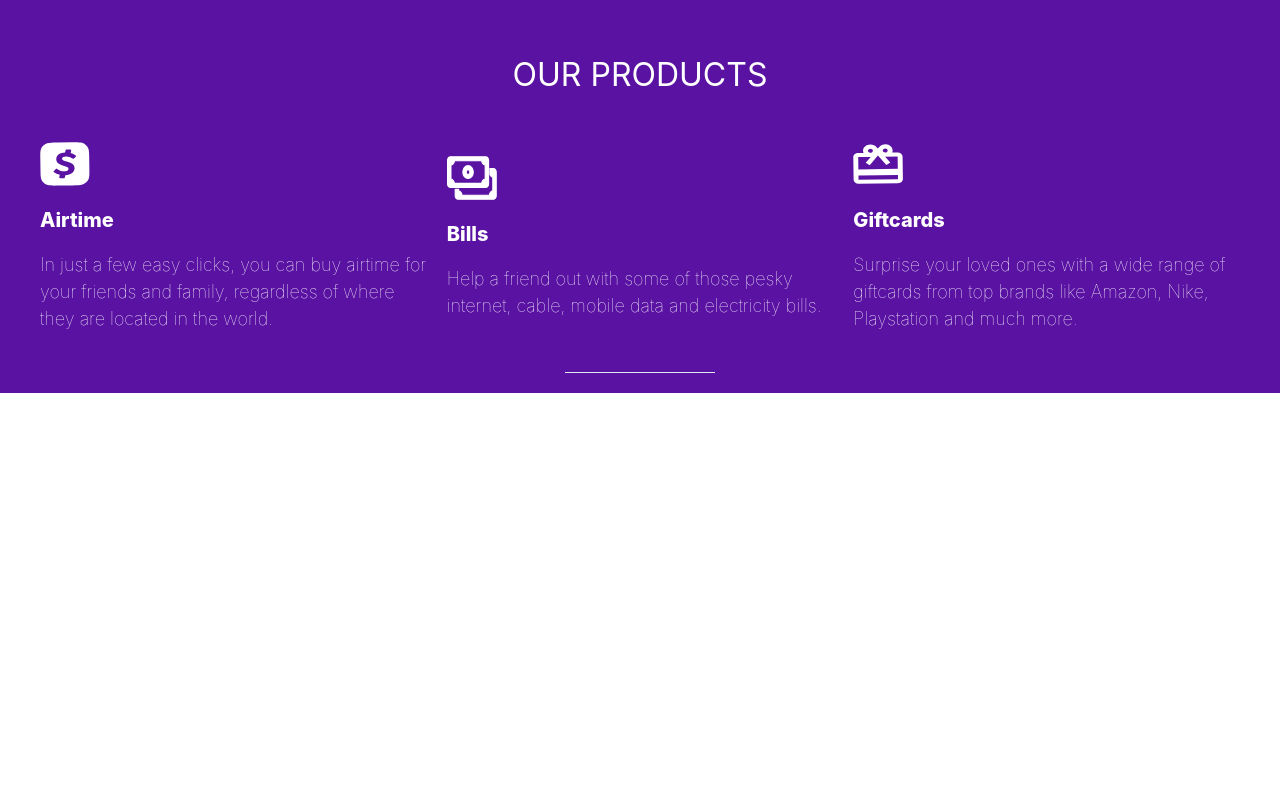
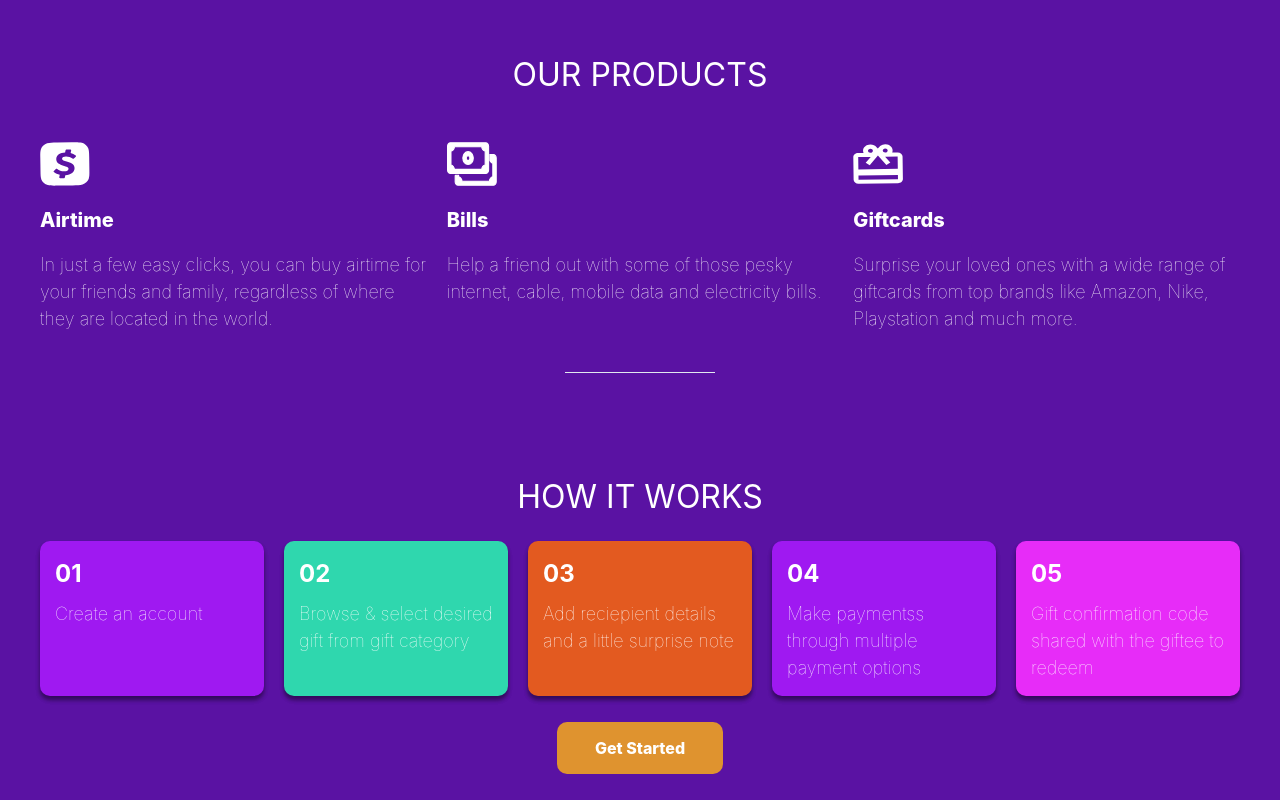
Before and after one commit to MlkMahmud/giftpal-reloadlyXflutterwave, a Next.js app: page / in a window 1280 px wide. Shown: the part 769-1569 px from the top of the page. Before the commit the page ends 1162 px from the top, so only its background shows below. Built offline with nearby package versions, Linux system fonts and the light colour scheme.

Commit message:
feat(LandingPage): add How it works section

```diff
--- /dev/null
+++ b/components/LandingPage/HowItWorks.jsx
@@ -0,0 +1,115 @@
+import {
+  Box, Link, Stack, Text,
+} from '@chakra-ui/react';
+import NextLink from 'next/link';
+import PropTypes from 'prop-types';
+import React from 'react';
+import { useMediaQuery } from '../../utils';
+
+function Card({ index, bgColor, children }) {
+  return (
+    <Stack
+      bgColor={bgColor}
+      borderRadius="10px"
+      maxWidth="600px"
+      padding="15px"
+      shadow="0px 4px 4px rgba(0, 0, 0, 0.25), 0px 4px 4px rgba(0, 0, 0, 0.25)"
+      width="100%"
+    >
+      <Text
+        fontSize="24px"
+        fontWeight="bold"
+      >
+        0
+        {index}
+      </Text>
+      <Text
+        fontSize="18px"
+        fontWeight="hairline"
+      >
+        {children}
+      </Text>
+    </Stack>
+  );
+}
+
+Card.propTypes = {
+  index: PropTypes.string.isRequired,
+  bgColor: PropTypes.string.isRequired,
+  children: PropTypes.node.isRequired,
+};
+
+export default function HowItWorks() {
+  const isMobile = useMediaQuery('(max-width: 800px)');
+  return (
+    <>
+      <Stack color="white" mt="40px" spacing={5} px={['2', '10']} py="10">
+        <Text
+          fontSize="32px"
+          textAlign="center"
+          textTransform="uppercase"
+        >
+          How it works
+        </Text>
+        <Stack
+          align={isMobile ? 'center' : ''}
+          isInline={!isMobile}
+          justifyContent="space-between"
+          spacing={5}
+        >
+          <Card
+            bgColor="#9F19F1"
+            key="1"
+            index="1"
+          >
+            Create an account
+          </Card>
+          <Card
+            bgColor="#2FD7AE"
+            key="2"
+            index="2"
+          >
+            Browse & select desired gift from gift category
+          </Card>
+          <Card
+            bgColor="#E35A20"
+            key="3"
+            index="3"
+          >
+            Add reciepient details and a little surprise note
+          </Card>
+          <Card
+            bgColor="#9F19F1"
+            key="4"
+            index="4"
+          >
+            Make paymentss through multiple payment options
+          </Card>
+          <Card
+            bgColor="#E72CF8"
+            key="5"
+            index="5"
+          >
+            Gift confirmation code shared with the giftee to redeem
+          </Card>
+        </Stack>
+        <Box textAlign="center" margin="40px 0 0 0 !important">
+          <NextLink href="/signup">
+            <Link
+              aria-label="sign up"
+              bgColor="#DF932F"
+              borderRadius="10px"
+              color="white"
+              fontWeight="extrabold"
+              href="/signup"
+              p="16px 38px"
+              width="fit-content"
+            >
+              Get Started
+            </Link>
+          </NextLink>
+        </Box>
+      </Stack>
+    </>
+  );
+}
--- a/components/LandingPage/Products.jsx
+++ b/components/LandingPage/Products.jsx
@@ -1,8 +1,8 @@
-import React from 'react';
 import {
   Icon, Stack, Text,
 } from '@chakra-ui/react';
 import PropTypes from 'prop-types';
+import React from 'react';
 import { useMediaQuery } from '../../utils';
 import { AirtimeIcon, BillIcon, GiftCardIcon } from '../icons';
 
@@ -30,7 +30,7 @@ ProductCard.propTypes = {
 };
 
 export default function Products() {
-  const isMobile = useMediaQuery('(max-width: 700px)');
+  const isMobile = useMediaQuery('(max-width: 800px)');
   return (
     <Stack color="white" spacing={10} px={['2', '10']} py={['5']}>
       <Text
@@ -41,7 +41,7 @@ export default function Products() {
         our products
       </Text>
       <Stack
-        align="center"
+        align={isMobile ? 'center' : ''}
         isInline={!isMobile}
         justifyContent="space-between"
         spacing="5"
--- a/components/icons.jsx
+++ b/components/icons.jsx
@@ -26,6 +26,7 @@ export const BillIcon = createIcon({
   path:
     [(
       <path
+        key="1"
         d="M16.195 61.5v1h-.998v11c0 1.66.522 3.284 1.499 4.512.98 1.233 2.367 1.988 3.876 1.988h65.625c1.509 0 2.895-.755 3.876-1.988.977-1.228 1.499-2.853 1.499-4.512v-44c0-1.66-.523-3.284-1.499-4.512-.98-1.233-2.367-1.988-3.876-1.988H79.75v11.34l.118.22c.667 1.253 1.584 2.304 2.686 3.042l.556-.83-.556.83a6.653 6.653 0 0 0 2.643 1.057v25.678c-1.696.285-3.242 1.26-4.4 2.725-1.184 1.497-1.903 3.417-2.081 5.438H28.07c-.198-2.008-.928-3.91-2.117-5.388-1.16-1.443-2.699-2.399-4.383-2.675V61.5h-5.375ZM41.498 32.767C40.839 33.597 40 34 39.188 34c-.812 0-1.652-.404-2.312-1.233-.664-.836-1.063-2.009-1.063-3.267s.399-2.431 1.063-3.267c.66-.83 1.5-1.233 2.312-1.233.811 0 1.65.404 2.31 1.233.665.836 1.065 2.009 1.065 3.267s-.4 2.431-1.065 3.267Zm-2.31 8.733c2.669 0 5.168-1.335 6.97-3.6 1.796-2.258 2.78-5.282 2.78-8.4 0-3.118-.984-6.142-2.78-8.4-1.802-2.265-4.301-3.6-6.97-3.6-2.67 0-5.169 1.335-6.97 3.6-1.797 2.258-2.78 5.282-2.78 8.4 0 3.118.983 6.142 2.78 8.4 1.801 2.265 4.3 3.6 6.97 3.6Z"
         fill="#fff"
         stroke="#fff"
@@ -34,6 +35,7 @@ export const BillIcon = createIcon({
     ),
     (
       <path
+        key="2"
         d="M6.375 1c-1.509 0-2.895.755-3.876 1.988C1.522 4.216 1 5.841 1 7.5v44c0 1.66.522 3.284 1.499 4.512C3.479 57.245 4.866 58 6.375 58H72c1.509 0 2.895-.755 3.876-1.988.977-1.228 1.499-2.853 1.499-4.512v-44c0-1.66-.522-3.284-1.499-4.512C74.896 1.755 73.51 1 72 1H6.375Zm7.01 9.97c.261-.794.43-1.625.505-2.47h50.595c.18 2.027.905 3.953 2.096 5.45 1.166 1.463 2.718 2.433 4.419 2.709v25.677c-1.697.284-3.243 1.26-4.402 2.725-1.184 1.496-1.902 3.418-2.08 5.439H13.875c-.196-2.009-.927-3.912-2.115-5.39-1.162-1.442-2.7-2.399-4.385-2.674V16.67a6.532 6.532 0 0 0 1.973-.66 7.685 7.685 0 0 0 2.449-2.053 9.637 9.637 0 0 0 1.588-2.987Z"
         fill="#fff"
         stroke="#fff"
--- a/pages/index.jsx
+++ b/pages/index.jsx
@@ -1,7 +1,8 @@
+import { Box } from '@chakra-ui/react';
 import React from 'react';
-import { Box } from '@chakra-ui/react';
 import Header from '../components/LandingPage/Header';
 import Hero from '../components/LandingPage/Hero';
+import HowItWorks from '../components/LandingPage/HowItWorks';
 import Products from '../components/LandingPage/Products';
 
 export default function Index() {
@@ -10,6 +11,7 @@ export default function Index() {
       <Header />
       <Hero />
       <Products />
+      <HowItWorks />
     </Box>
   );
 }
```
